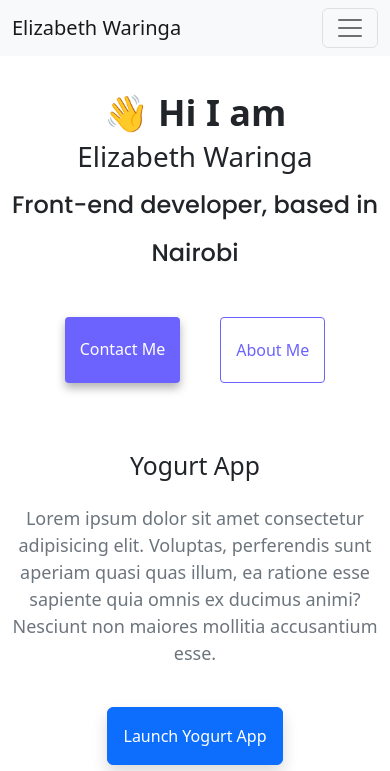
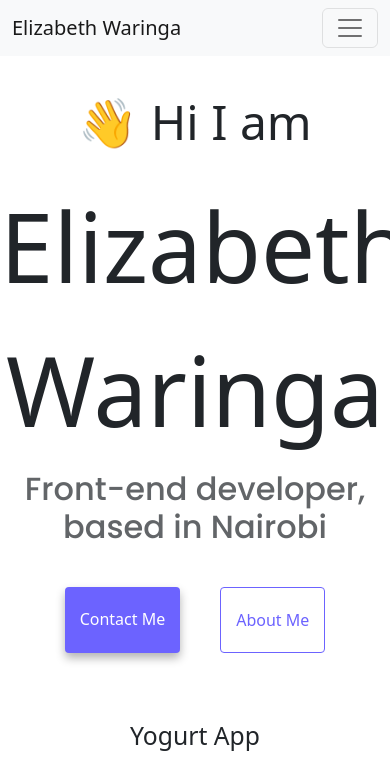
Before and after one commit to Liza-sky/Advanced-Challenge, a website: page index.html in a window 390 px wide. Shown: the top 771 px of the page. Drawn offline with nearby package versions, Linux system fonts and the light colour scheme.

Commit message:
an updated version

```diff
--- a/style.css
+++ b/style.css
@@ -9,19 +9,6 @@ h2,
 h3 {
   text-align: center;
   margin: 0;
-}
-
-h1 {
-  font-size: 96px;
-}
-
-h2 {
-  font-size: 48px;
-}
-
-h3 {
-  font-size: 24px;
-  opacity: 0.7;
 }
 
 p {
@@ -72,15 +59,16 @@ p {
 }
 
 .profile p {
-  font-size: 36px;
-  font-weight: bold;
-  margin: 0;
+  font-size: 48px;
+}
+.profile h1 {
+  font-size: 96px;
+  line-height: 1.5;
 }
 .profile h2 {
   font-family: "Poppins", sans-serif;
-  font-weight: normal;
-  line-height: 2;
-  font-size: 24px;
+  opacity: 0.7;
+  font-size: 32px;
 }
 
 .about-paragraphs p {
@@ -98,12 +86,11 @@ p {
 .email-link:hover {
   text-decoration: underline;
 }
-@media (max-width: 650px) {
-  h2 {
+@media (max-width: 576px) {
+  .profile {
     text-align: center;
-  }
-  p {
-    text-align: center;
+    font-size: 35px;
+    line-height: 1.5;
   }
   .technical {
     text-align: center;
```
Also changed, not shown: about.html (+1 -1 lines).
